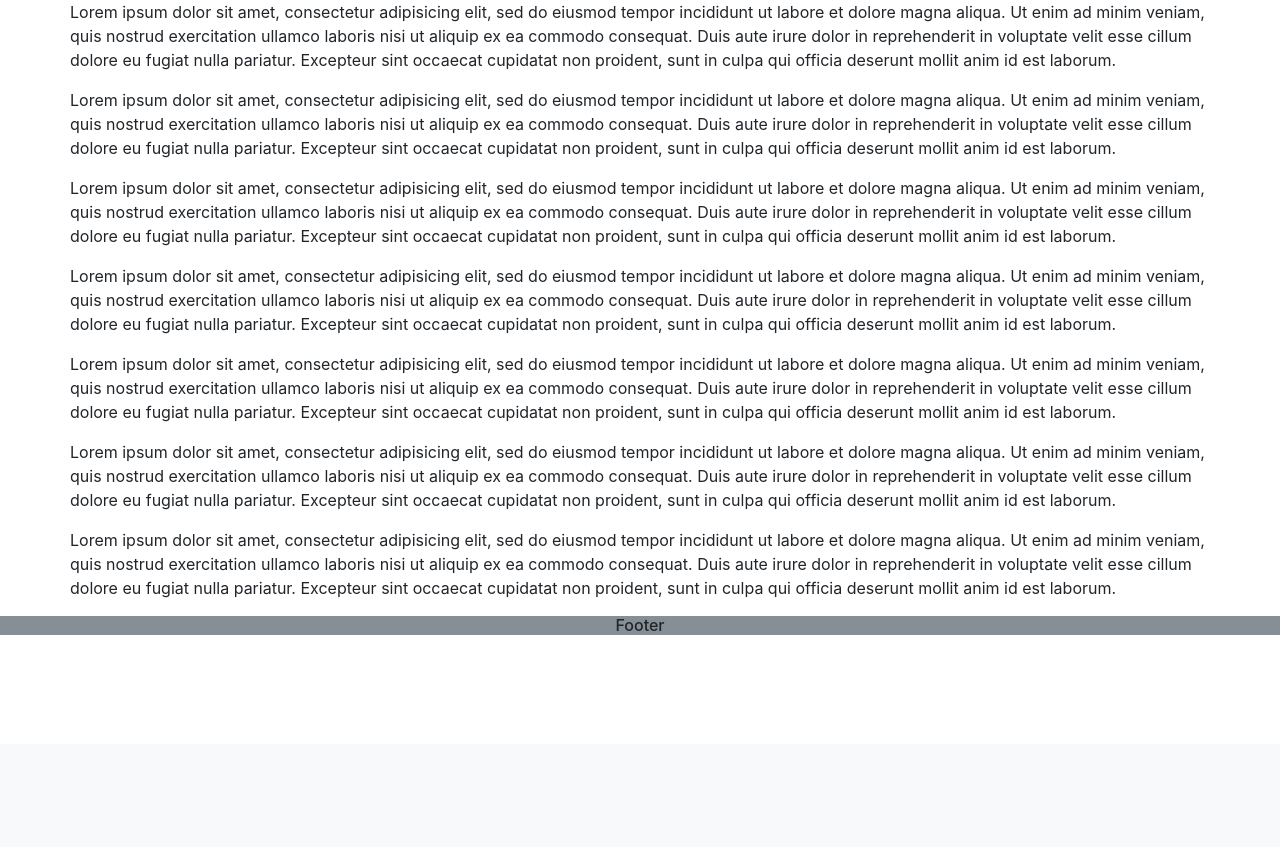
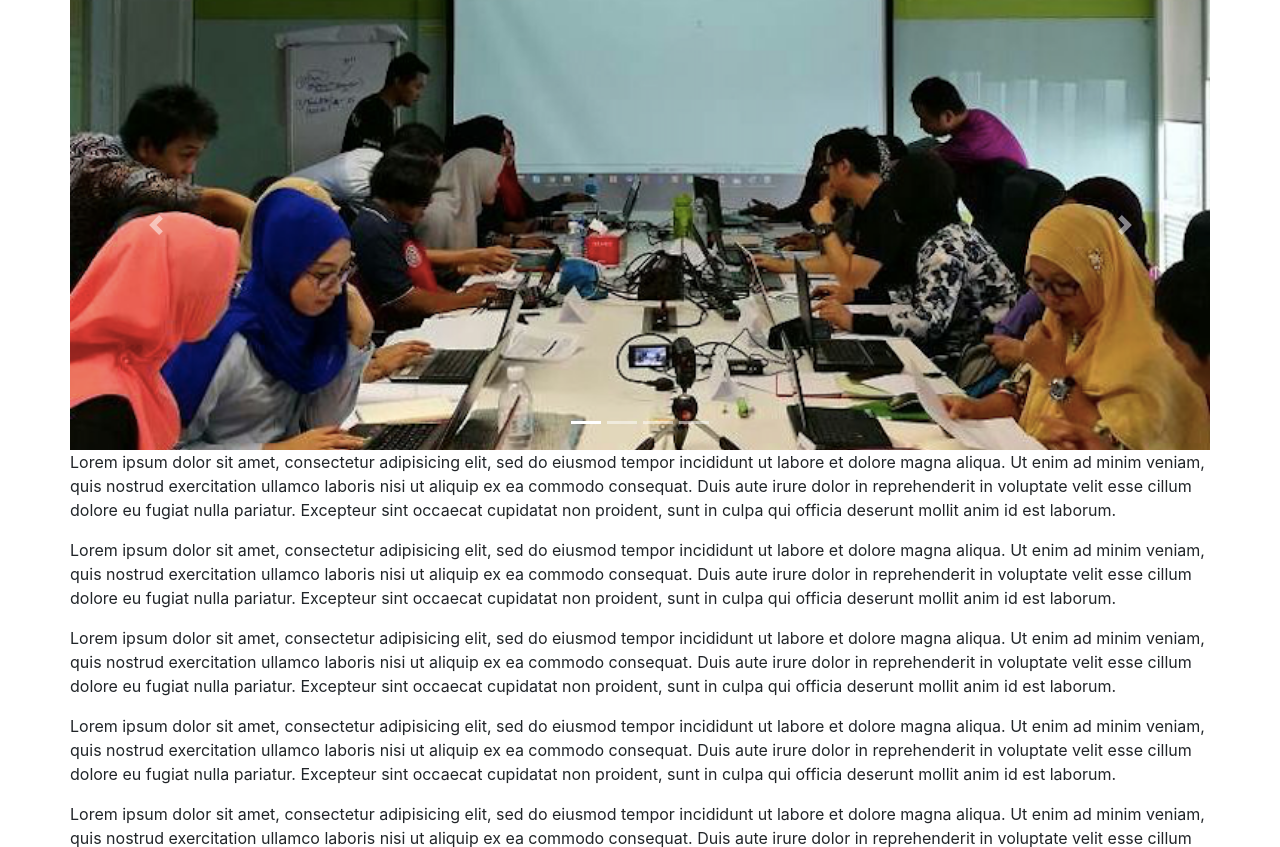
Before and after one commit to marudits/codingmum-kl, a PHP site: page / in a window 1280 px wide. Shown: the part 56-903 px from the top of the page. Before the commit the page ends 691 px from the top, so only its background shows below. Run offline with PHP 8.4, Linux system fonts and the light colour scheme.

Commit message:
:sparkles: NEW FEATURES | Add image banner slider

```diff
--- a/assets/css/style.css
+++ b/assets/css/style.css
@@ -2,3 +2,14 @@ main>p {
 	text-indent: 24px;
 	text-align: justify;
 }
+
+#banner-slider .carousel-item {
+	height: auto;
+	min-height: 300px;
+	max-height: 450px;
+	overflow: hidden;
+}
+
+#banner-slider .carousel-item img {
+	width: 100%;
+}
--- /dev/null
+++ b/assets/js/app.js
@@ -0,0 +1,3 @@
+$('#banner-slider').carousel({
+	interval: 3000
+});
--- a/index.html
+++ b/index.html
@@ -9,10 +9,6 @@
 	<!-- External CSS Files -->
 	<link rel="stylesheet" type="text/css" href="./assets/css/bootstrap.min.css">
 	<link rel="stylesheet" type="text/css" href="./assets/css/style.css">
-	<!-- External JS Files -->
-	<script type="text/javascript" src="./assets/js/jquery-3.2.1.slim.min.js"></script>
-	<script type="text/javascript" src="./assets/js/popper.min.js"></script>
-	<script type="text/javascript" src="./assets/js/bootstrap.min.js"></script>
 </head>
 
 <body>
@@ -47,10 +43,35 @@
 		</div>
 	</nav>
 	<main rolle="main" class="container">
-		<section id="banner-slider" class="row">
-			<p>
-				Lorem ipsum dolor sit amet, consectetur adipisicing elit, sed do eiusmod tempor incididunt ut labore et dolore magna aliqua. Ut enim ad minim veniam, quis nostrud exercitation ullamco laboris nisi ut aliquip ex ea commodo consequat. Duis aute irure dolor in reprehenderit in voluptate velit esse cillum dolore eu fugiat nulla pariatur. Excepteur sint occaecat cupidatat non proident, sunt in culpa qui officia deserunt mollit anim id est laborum.
-			</p>
+		<section id="banner-slider" class="row carousel slide" data-ride="carousel">
+			<ol class="carousel-indicators">
+				<li data-target="#banner-slider" data-slide-to="0" class="active"></li>
+				<li data-target="#banner-slider" data-slide-to="1"></li>
+				<li data-target="#banner-slider" data-slide-to="2"></li>
+				<li data-target="#banner-slider" data-slide-to="3"></li>
+			</ol>
+			<div class="carousel-inner">
+				<div class="carousel-item active">
+					<img class="d-block" src="./assets/img/banner-slider/slide-1.png" alt="First slide">
+				</div>
+				<div class="carousel-item">
+					<img class="d-block" src="./assets/img/banner-slider/slide-2.jpg" alt="Second slide">
+				</div>
+				<div class="carousel-item">
+					<img class="d-block" src="./assets/img/banner-slider/slide-3.jpg" alt="Third slide">
+				</div>
+				<div class="carousel-item">
+					<img class="d-block" src="./assets/img/banner-slider/slide-4.jpg" alt="Fourth slide">
+				</div>
+			</div>
+			<a class="carousel-control-prev" href="#banner-slider" role="button" data-slide="prev">
+				<span class="carousel-control-prev-icon" aria-hidden="true"></span>
+				<span class="sr-only">Previous</span>
+  			</a>
+			<a class="carousel-control-next" href="#banner-slider" role="button" data-slide="next">
+				<span class="carousel-control-next-icon" aria-hidden="true"></span>
+				<span class="sr-only">Next</span>
+  			</a>
 		</section>
 		<section id="what-is" class="row">
 			<p>
@@ -86,6 +107,11 @@
 	<footer class="text-center bg-secondary">
 		<h6>Footer</h6>
 	</footer>
+	<!-- External JS Files -->
+	<script type="text/javascript" src="./assets/js/jquery-3.2.1.slim.min.js"></script>
+	<script type="text/javascript" src="./assets/js/popper.min.js"></script>
+	<script type="text/javascript" src="./assets/js/bootstrap.min.js"></script>
+	<script type="text/javascript" src="./assets/js/app.js"></script>
 </body>
 
 </html>
```
Also changed, not shown: assets/img/banner-slider/slide-1.png (added), assets/img/banner-slider/slide-2.jpg (added), assets/img/banner-slider/slide-3.jpg (added), assets/img/banner-slider/slide-4.jpg (added).
